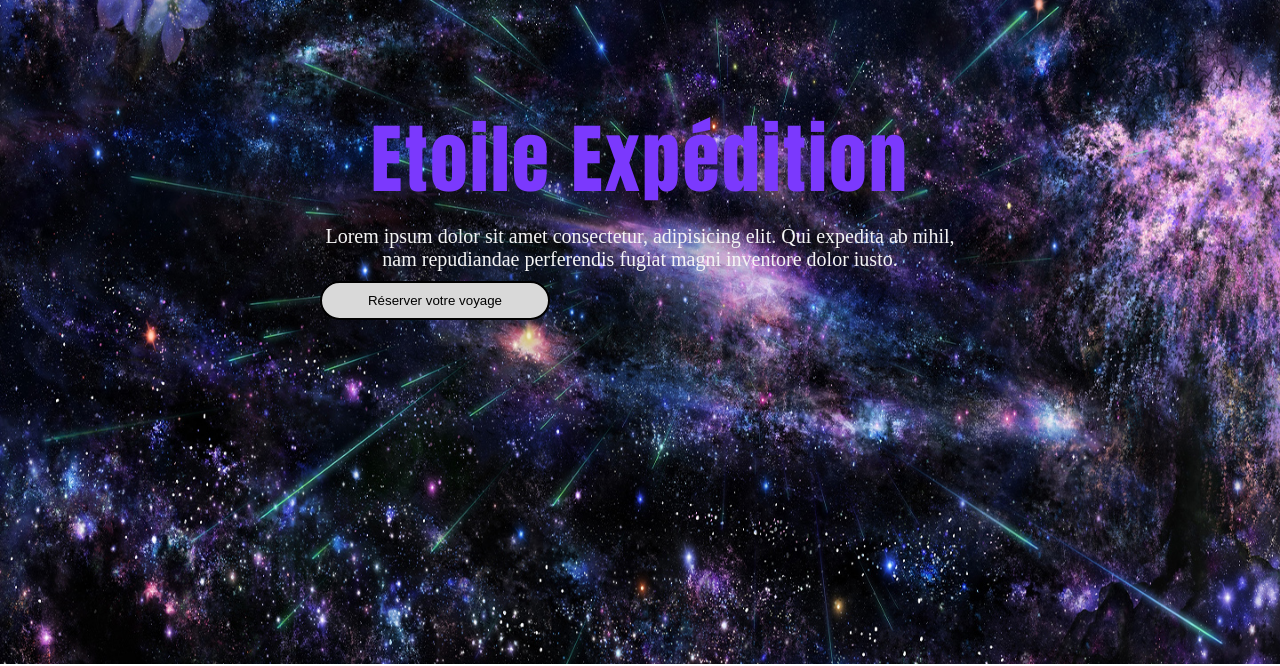
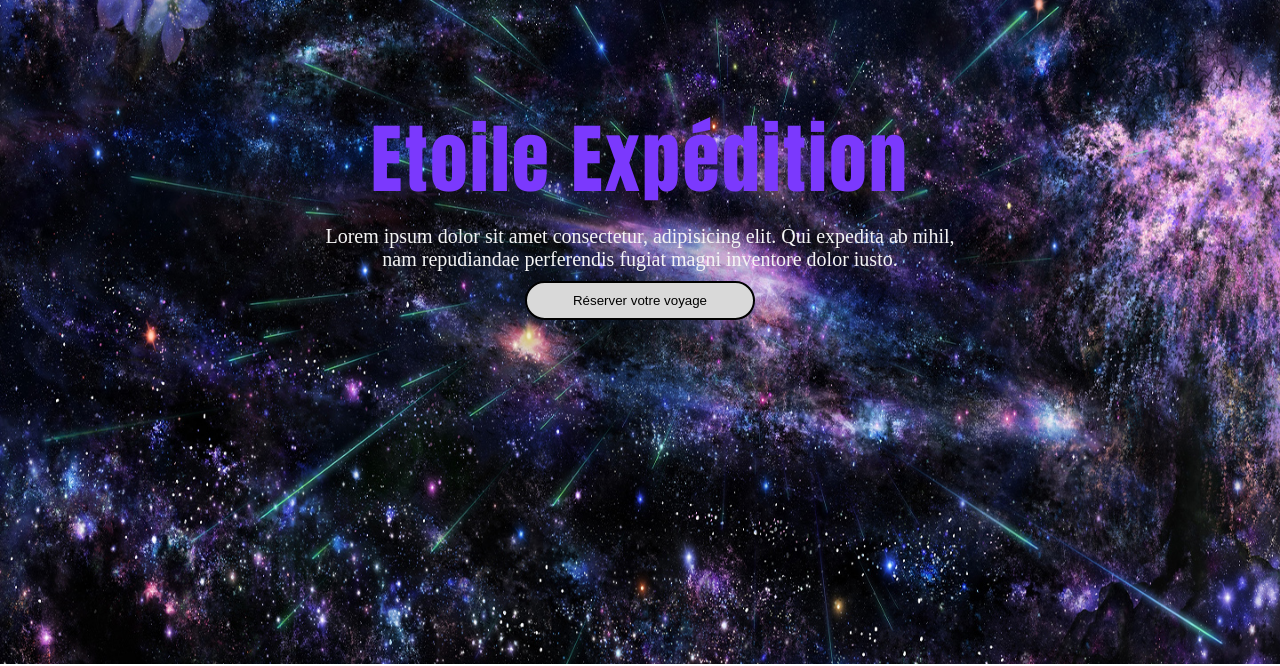
Before and after one commit to AlexNesvit/ECF-FrontDWWM-2024, a plain HTML site: page index.html in a window 1280 px wide. Shown: the part 136-802 px from the top of the page. Drawn offline with Linux system fonts and the light colour scheme.

Commit message:
html+css header btn-reserv ok

```diff
--- a/Style.css
+++ b/Style.css
@@ -200,4 +200,6 @@ header{
     color: #000;
     border: 2px solid #000;
     width: 230px;
+    display: block;
+    margin: 0 auto; /* Центрирует кнопку по горизонтали */
 }
```
